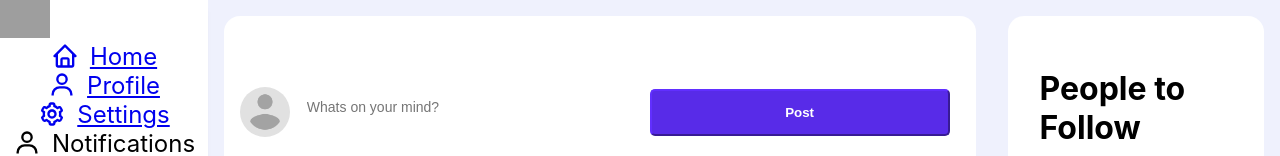
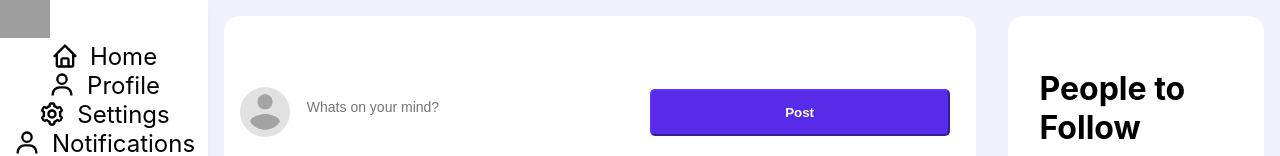
Before and after one commit to alceil/polytok-frontend, a React (Create React App) app: page / in a window 1280 px wide. Shown: the top 156 px of the page. Built offline with nearby package versions, Linux system fonts and the light colour scheme; no server answers; grey boxes are pictures that could not be loaded.

Commit message:
solved link underline bug

```diff
--- a/src/components/Navbar/index.jsx
+++ b/src/components/Navbar/index.jsx
@@ -14,9 +14,9 @@ const Navbar = () => {
       <img src="https://bit.ly/3dPwSv9" alt="Logo" width="50px"/>
 
 
-      <Link to="/"><NavItem icon={<BiHome />} name="Home"/></Link>
-<Link to="/profile"><NavItem icon={<BiUser />} name="Profile"/></Link>
-<Link to='/settings'><NavItem icon={<BiCog />} name="Settings"/></Link>
+      <Link style={{textDecoration:'none',color:'black'}} to="/"><NavItem icon={<BiHome />} name="Home"/></Link>
+<Link style={{textDecoration:'none',color:'black'}} to="/profile"><NavItem icon={<BiUser />} name="Profile"/></Link>
+<Link style={{textDecoration:'none',color:'black'}} to='/settings'><NavItem icon={<BiCog />} name="Settings"/></Link>
 <NavItem icon={<BiUser />} name="Notifications"/>
 {
 isUserLoggedIn?<NavUserDetails/>:<AuthButton/>
```
